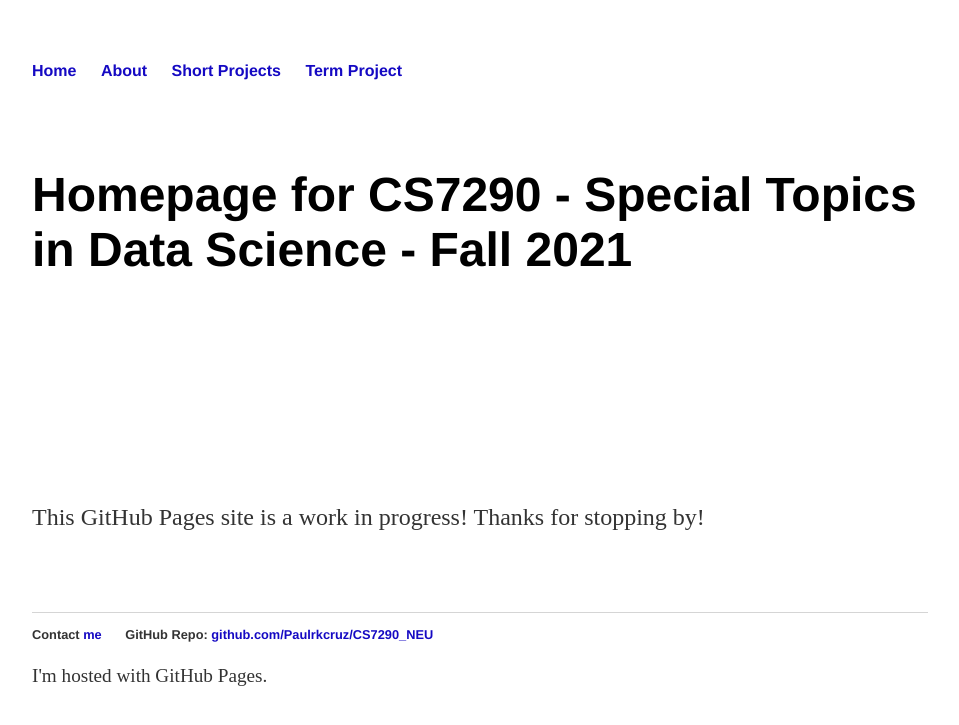
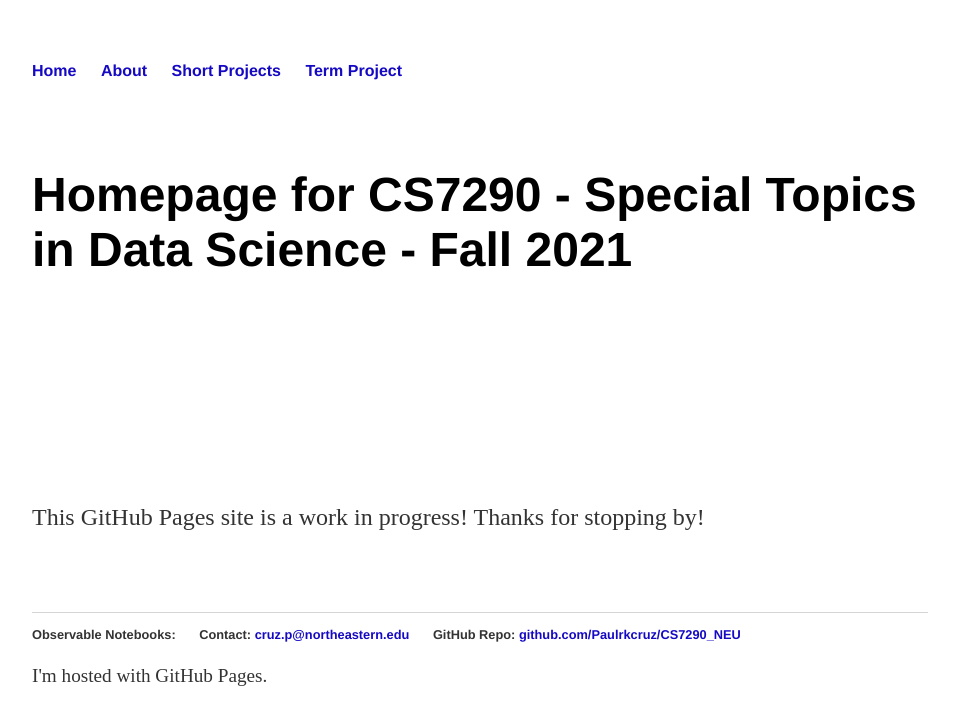
Before and after one commit to Paulrkcruz/CS7290_NEU, a Jekyll site: the page built from index.html, in a window 1280 px wide. Shown: the top 725 px of the page, without its empty margins (160-1119 px from the left). Built offline with Jekyll 4.4.1, drawn with Linux system fonts in a browser that asks for light colours.

Commit message:
observable nb link

```diff
--- a/_layouts/default.html
+++ b/_layouts/default.html
@@ -24,7 +24,9 @@
 
   <footer>
    <ul>
-   <li>Contact <a href="mailto:kurtcruz@gmail.com">me</a></li>
+
+   <li>Observable Notebooks:  <a href="https://observablehq.com/@paulrkcruz"></a></li>
+   <li>Contact:  <a href="mailto:kurtcruz@gmail.com">cruz.p@northeastern.edu</a></li>
    <li>GitHub Repo: <a href="https://github.com/Paulrkcruz/CS7290_NEU">github.com/Paulrkcruz/CS7290_NEU</a></li>
    </ul>
 <p>I'm hosted with GitHub Pages.</p>
```
